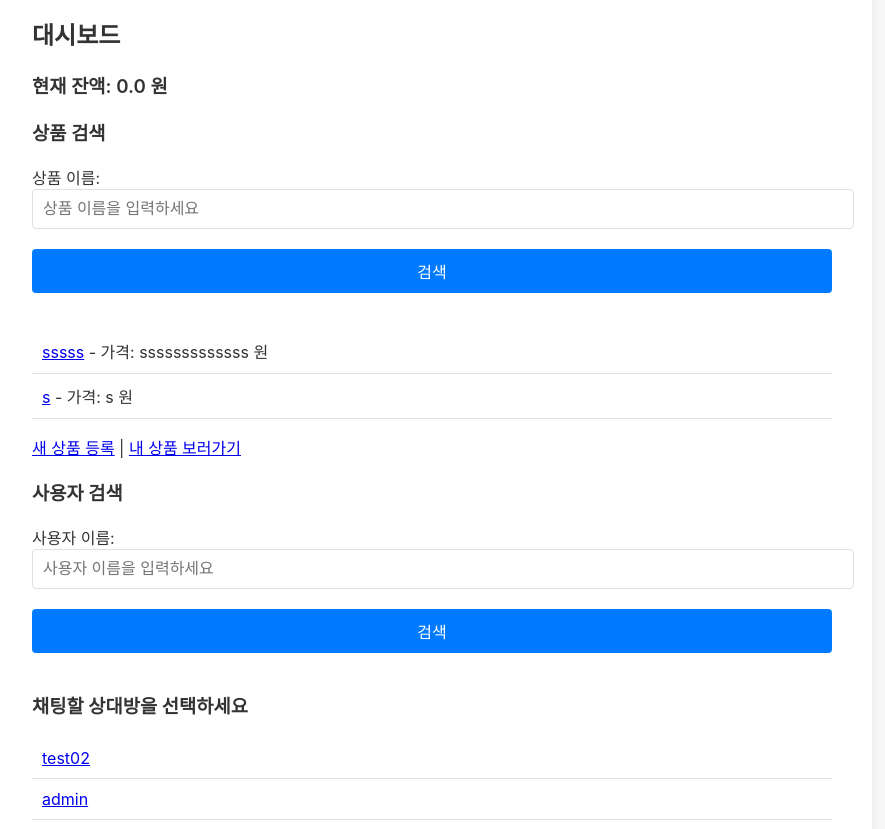
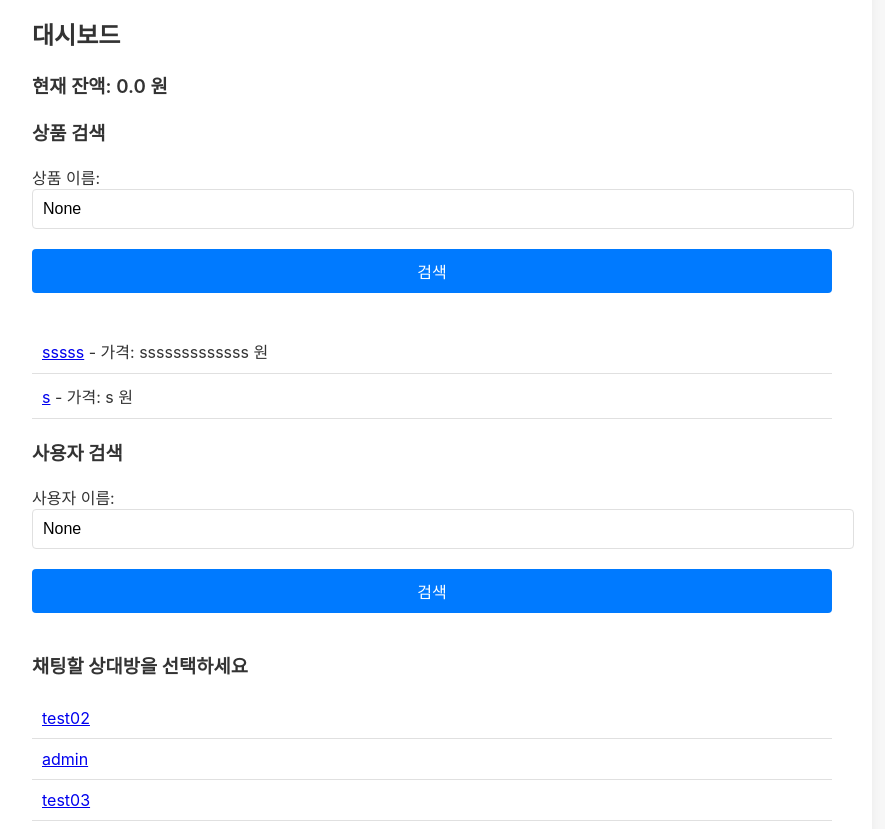
Before and after one commit to legendwon/securecoding, a Flask app: page /dashboard in a window 1280 px wide. Shown: the part 149-978 px from the top of the page, without its empty margins (208-1093 px from the left). Run offline with Flask 3, Linux system fonts and the light colour scheme; a user stored in the database is signed in; data comes from the database, SQL or seed files in the repository; some libraries are stand-ins or nearby versions.

Commit message:
Update dashboard.html

```diff
--- a/templates/dashboard.html
+++ b/templates/dashboard.html
@@ -13,7 +13,7 @@
 <form method="POST" action="{{ url_for('dashboard') }}">
   {{ form.hidden_tag() }}  <!-- CSRF 토큰을 숨겨서 추가 -->
     <label for="product_name">상품 이름:</label>
-    <input type="text" id="product_name" name="product_name" placeholder="상품 이름을 입력하세요">
+    <input type="text" id="product_name" name="product_name" placeholder="상품 이름을 입력하세요" value="{{ form.product_name.data }}">
     <button type="submit">검색</button>
 </form>
 
@@ -26,17 +26,13 @@
     </li>
   {% endfor %}
 </ul>
-<p>
-  <a href="{{ url_for('new_product') }}">새 상품 등록</a> |
-  <a href="{{ url_for('my_products') }}">내 상품 보러가기</a>
-</p>
 
 <!-- 사용자 검색 기능 -->
 <h3>사용자 검색</h3>
 <form method="POST" action="{{ url_for('dashboard') }}">
   {{ user_form.hidden_tag() }}  <!-- CSRF 토큰을 숨겨서 추가 -->
     <label for="username">사용자 이름:</label>
-    <input type="text" id="username" name="username" placeholder="사용자 이름을 입력하세요">
+    <input type="text" id="username" name="username" placeholder="사용자 이름을 입력하세요" value="{{ user_form.username.data }}">
     <button type="submit">검색</button>
 </form>
 
@@ -55,7 +51,7 @@
 <!-- 송금 폼 -->
 <h3>송금하기</h3>
 <form method="POST" action="{{ url_for('send_money') }}">
-  {{ csrf_token() }}  <!-- CSRF 토큰 추가 -->
+  {{ form.hidden_tag() }}  <!-- CSRF 토큰 추가 -->
     <label for="receiver_username">받는 사람 Username:</label>
     <input type="text" id="receiver_username" name="receiver_username" required>
     <label for="amount">송금액:</label>
```
